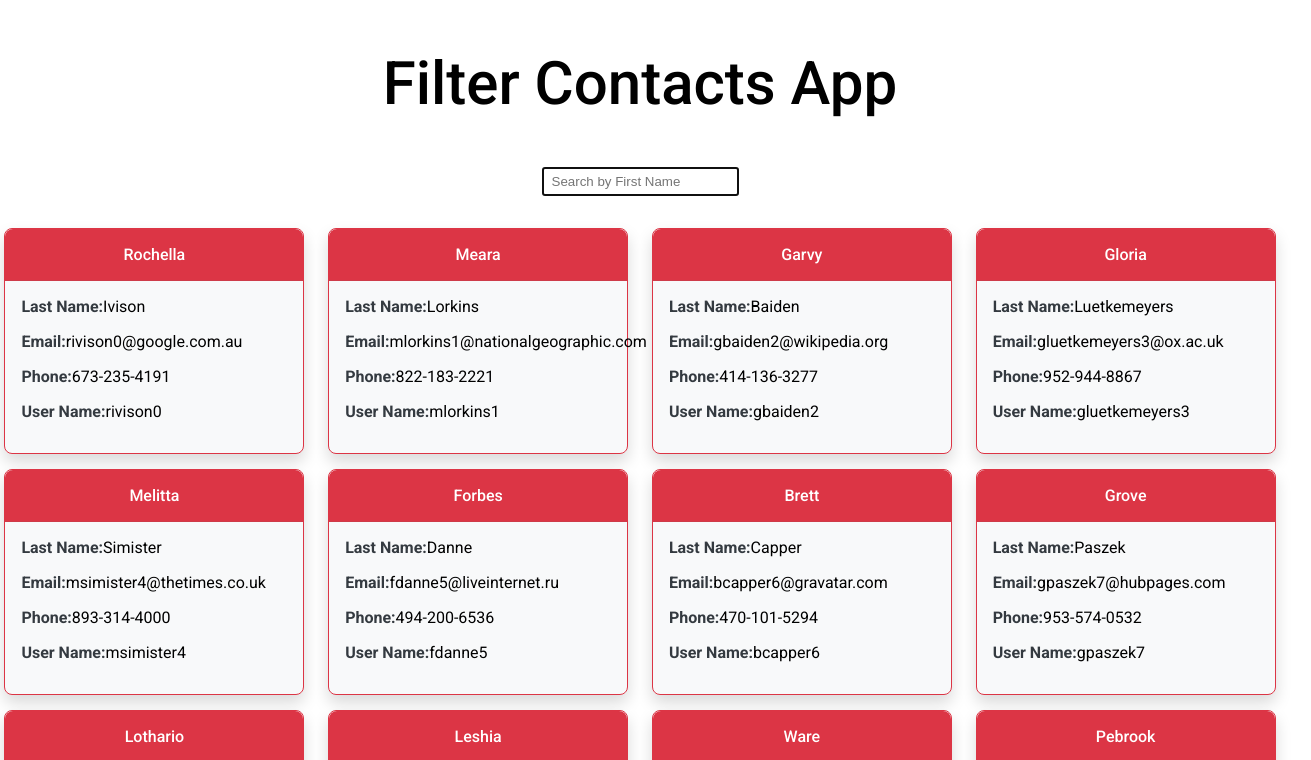
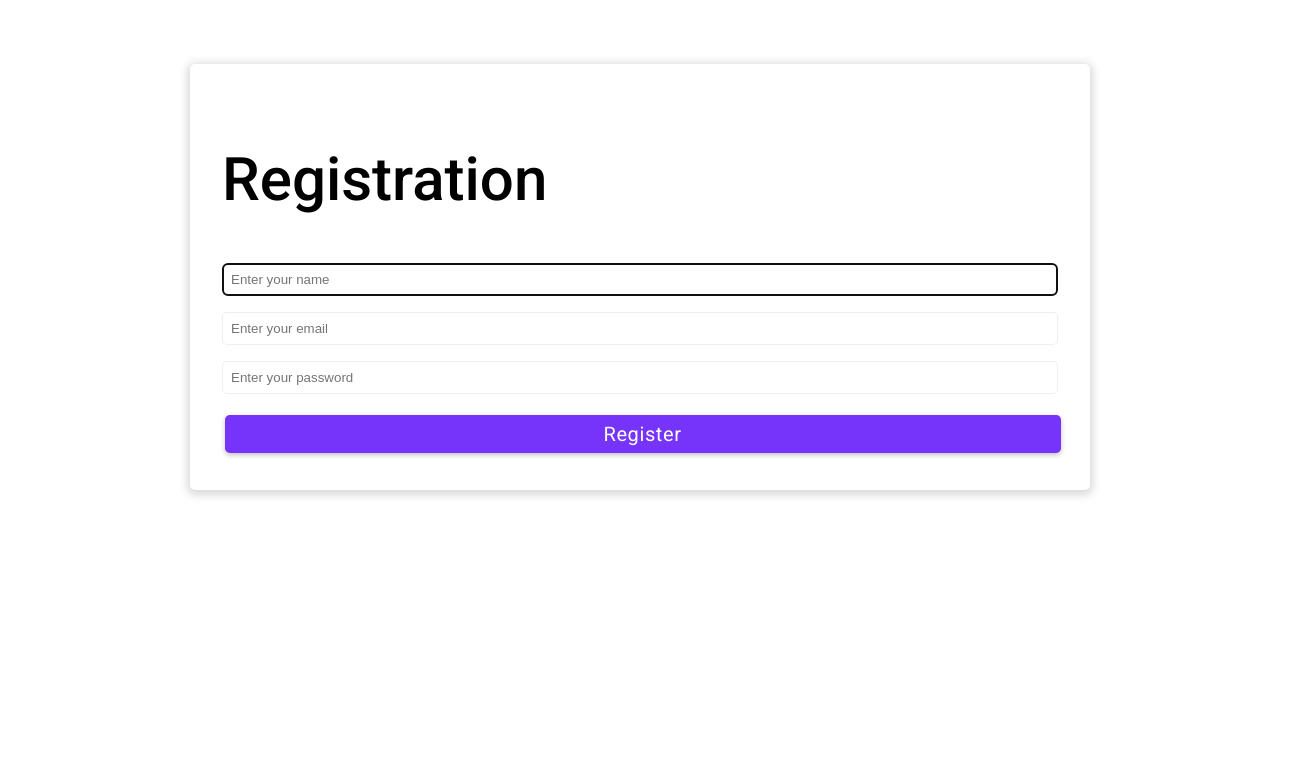
Before and after one commit to Dikshant20011891/React-practice-projects, a React (Create React App) app: page / in a window 1280 px wide. Shown: the top 760 px of the page, 1311 px wide, since content can reach past the window. Built offline with nearby package versions, Linux system fonts and the light colour scheme.

Commit message:
Form Validation

```diff
--- a/src/App.js
+++ b/src/App.js
@@ -1,5 +1,6 @@
 import './App.css';
-import FilterContactsApp from './projects/14-filter-contacts-app/FilterContactsApp';
+import RegForm from './projects/15-reg-form-validation/RegForm';
+// import FilterContactsApp from './projects/14-filter-contacts-app/FilterContactsApp';
 // import DialogBox from './projects/13-dialog-box/DialogBox';
 // import ProgressBarsApp from './projects/12-progress-bars/ProgressBarsApp';
 // import PopupApp from './projects/11-MagicPopup/PopupApp';
@@ -30,7 +31,8 @@
       {/* <PopupApp /> */}
       {/* <ProgressBarsApp /> */}
       {/* <DialogBox /> */}
-      <FilterContactsApp />
+      {/* <FilterContactsApp /> */}
+      <RegForm />
     </div>
   );
 }
--- /dev/null
+++ b/src/projects/15-reg-form-validation/RegForm.jsx
@@ -0,0 +1,91 @@
+import React, { useEffect, useRef, useState } from 'react'
+import Title from '../components/Title'
+import Button from '../components/Button'
+import Alert from '../components/Alert'
+import { BsPass } from 'react-icons/bs'
+
+const RegForm = () => {
+    let inputName = useRef(null)
+    let inputEmail = useRef(null)
+    let inputPassword = useRef(null)
+
+    useEffect(() => {
+        inputName.current.focus()
+    }, [])
+
+    const [values,setValues] = useState({
+        user_name:"",
+        email:"",
+        password:"",
+    })
+
+    const [submit, setSubmit] = useState(false)
+    const [valid, setValid] = useState(false)
+
+    const handleNameChange = (e) => {
+        setValues({...values, user_name:e.target.value})
+    }
+
+    const handleEmailChange = (e) => {
+        setValues({...values, email:e.target.value})
+    }
+
+    const handlePasswordChange = (e) => {
+        setValues({...values, password:e.target.value})
+    }
+
+    const handleSubmit = (e) => {
+        // with this form will not reload the page
+        e.preventDefault()
+
+        if(!values.user_name){
+            inputName.current.focus()
+        }
+        else if(!values.email){
+            inputEmail.current.focus()
+        }
+        else if(!values.password){
+            inputPassword.current.focus()
+        }
+
+        if(values.user_name && values.email && values.password){
+            setValid(true)
+        }
+        setSubmit(true)
+    }
+
+  return (
+    <div className='m-auto'>
+      { submit && valid ?
+       <>
+        <Alert
+        type={"success"}
+        message="Registration was successful"
+        delay={true}
+        delayTime={5000}
+    />
+      <Title text={`Welcome ${values.user_name}`} />
+       </>
+        : (<div className="container m-auto mt-4 p-2 shadow-sm border-5">
+        <Title text="Registration" />
+        <form onSubmit={handleSubmit} >
+            <div className="form-group">
+                <input type="text" placeholder='Enter your name' ref={inputName} value={values.user_name} onChange={handleNameChange}/>
+                {submit && !values.user_name ? <label className='text-danger fs-sm'>Please enter your name</label>: null}
+            </div>
+            <div className="form-group">
+                <input type="email" placeholder='Enter your email' ref={inputEmail} value={values.email} onChange={handleEmailChange}/>
+                {submit && !values.email ? <label className='text-danger fs-sm'>Please enter your email</label>: null}
+            </div>
+            <div className="form-group">
+                <input type="password" placeholder='Enter your password' ref={inputPassword} value={values.password} onChange={handlePasswordChange}/>
+                {submit && !values.password ? <label className='text-danger fs-sm'>Please enter your password</label>: null}
+            </div>
+            <Button btnClass={"btn-primary btn-lg btn-block"} text='Register' />
+        </form>
+      </div>) }
+    </div>
+  )
+}
+
+export default RegForm
--- a/src/projects/components/Alert.jsx
+++ b/src/projects/components/Alert.jsx
@@ -1,7 +1,7 @@
 import React, { useState, useEffect} from 'react'
 import Button from './Button'
 
-const Alert = ( {type, message, delay} ) => {
+const Alert = ( {type, message, delay = false, delayTime=3000,} ) => {
   const [showAlert, setShowAlert] = useState(true);
 
   const closeAlert = (e) => {
@@ -14,7 +14,7 @@
   useEffect(() => {
     delay && setTimeout(() => {
       setShowAlert(false);
-    },4000)
+    },delayTime)
   })
 
   return (
```
